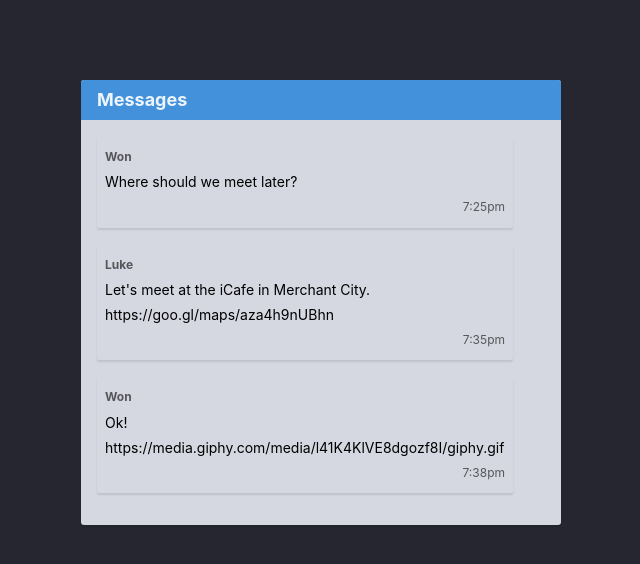
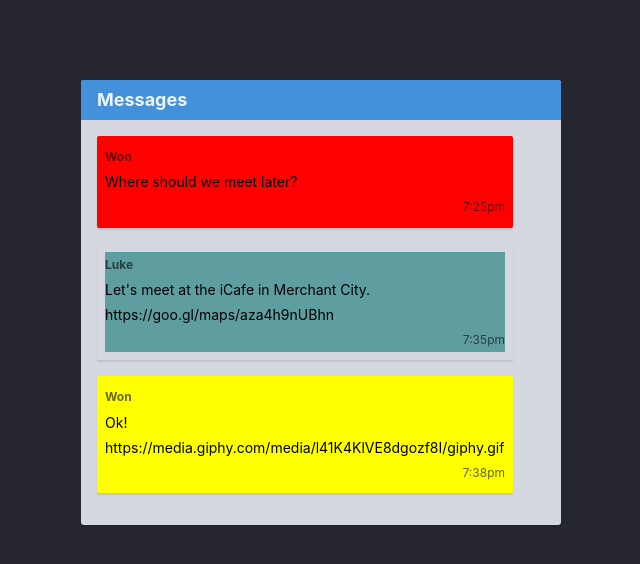
Before and after one commit to MouhannadKhodor/git-tuto, a website: page week-1/5-css-selectors/index.html in a window 1280 px wide. Shown: the whole page, without its empty margins (319-959 px from the left). Drawn offline with Linux system fonts and the light colour scheme.

Commit message:
the first week css selectors

```diff
--- a/week-1/5-css-selectors/index.html
+++ b/week-1/5-css-selectors/index.html
@@ -22,13 +22,17 @@
           <p class="message__content">Where should we meet later?</p>
           <time class="message__time">7:25pm</time>
         </div>
+
         <article>
+          <div id="second-message">
           <div class="message__author">Luke</div>
           <p class="message__content">
             Let's meet at the iCafe in Merchant City. https://goo.gl/maps/aza4h9nUBhn
           </p>
           <time class="message__time">7:35pm</time>
+        </div>
         </article>
+        <div id="third-message">
         <div class="message--latest">
           <div class="message__author">Won</div>
           <p class="message__content">
@@ -36,6 +40,7 @@
           </p>
           <time class="message__time">7:38pm</time>
         </div>
+        </div>
       </div>
     </div>
   </body>
--- a/week-1/5-css-selectors/message-backgrounds.css
+++ b/week-1/5-css-selectors/message-backgrounds.css
@@ -1 +1,12 @@
 /* Add your CSS code below */
+#first-message{
+    background-color: red;
+}
+
+#second-message{
+    background-color: cadetblue;
+}
+
+#third-message{
+    background-color: yellow;
+}
```
